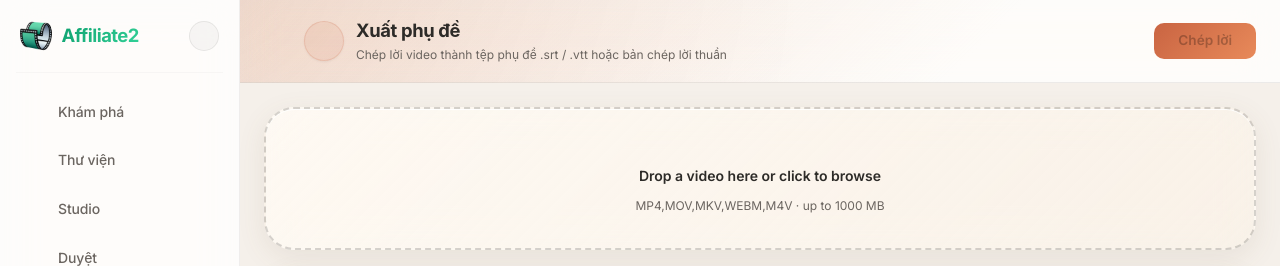
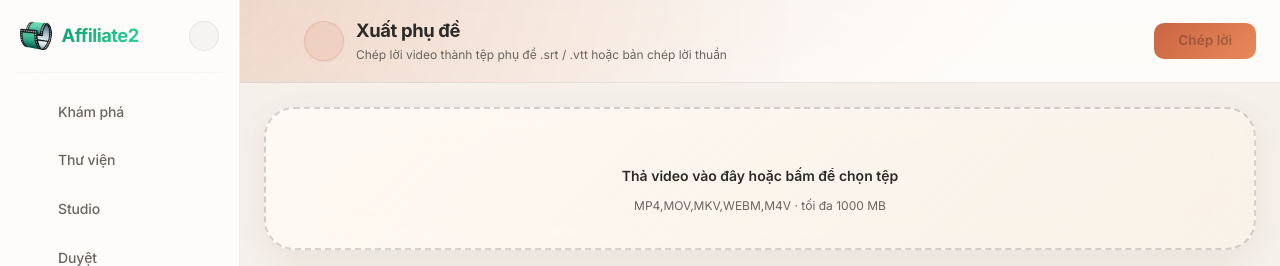
Before and after one commit to shine391-org/Affiliate2, a React (Vite) app in the folder app/frontend/: page /utilities/subtitles in a window 1280 px wide. Shown: the top 266 px of the page. Built offline with nearby package versions, Linux system fonts and the light colour scheme; no server answers; some icons are missing; a web font is replaced by a local one.

Commit message:
fix(ui): translate shared tool dropzone copy

```diff
--- a/app/frontend/src/components/tools/ToolRunner.jsx
+++ b/app/frontend/src/components/tools/ToolRunner.jsx
@@ -163,7 +163,7 @@ export default function ToolRunner({
   //   resultOpen     — the rail exists at all (false fully dismisses it)
   //   railCollapsed  — true shrinks it to a thin "Result ready" tab pinned
   //                    to the screen edge; click the tab to expand again.
-  // Auto-opens (expanded) on success; the hero keeps a "View result" button
+  // Auto-opens (expanded) on success; the hero keeps a "Xem kết quả" button
   // to bring it back after a full dismiss.
   const [resultOpen, setResultOpen] = useState(false)
   const [railCollapsed, setRailCollapsed] = useState(false)
@@ -355,7 +355,7 @@ export default function ToolRunner({
 
   // Auto-open the result rail (expanded) the moment the job lands. Keyed on
   // the jobSuccess transition only — if the user dismisses it while the job
-  // is still terminal, it stays closed (reopen via the hero "View result"
+  // is still terminal, it stays closed (reopen via the hero "Xem kết quả"
   // button) until a fresh run flips jobSuccess again.
   useEffect(() => {
     if (jobSuccess) { setResultOpen(true); setRailCollapsed(false) }
@@ -401,7 +401,7 @@ export default function ToolRunner({
           // The primary action stays available whenever a job ISN'T running,
           // so the user can immediately generate again (with tweaked inputs)
           // after a result lands — no page refresh needed. When a result
-          // exists but its rail was dismissed, a secondary "View result"
+          // exists but its rail was dismissed, a secondary "Xem kết quả"
           // button reopens it.
           !jobRunning && (
             <Stack direction="row" spacing={1}>
@@ -412,7 +412,7 @@ export default function ToolRunner({
                   onClick={reopenResult}
                   sx={{ flexShrink: 0 }}
                 >
-                  View result
+                  Xem kết quả
                 </Button>
               )}
               {/* Tooltip needs a non-disabled wrapper to receive hover
@@ -523,10 +523,10 @@ export default function ToolRunner({
                 <Stack spacing={1} alignItems="center">
                   <CloudUploadOutlinedIcon sx={{ fontSize: 40, color: "text.secondary" }} />
                   <Typography variant="body2" sx={{ fontWeight: 600 }}>
-                    Drop a video here or click to browse
+                    Thả video vào đây hoặc bấm để chọn tệp
                   </Typography>
                   <Typography variant="caption" sx={{ color: "text.secondary" }}>
-                    {acceptExts.replace(/\./g, "").toUpperCase()} · up to {maxMB} MB
+                    {acceptExts.replace(/\./g, "").toUpperCase()} · tối đa {maxMB} MB
                   </Typography>
                 </Stack>
               )}
```
